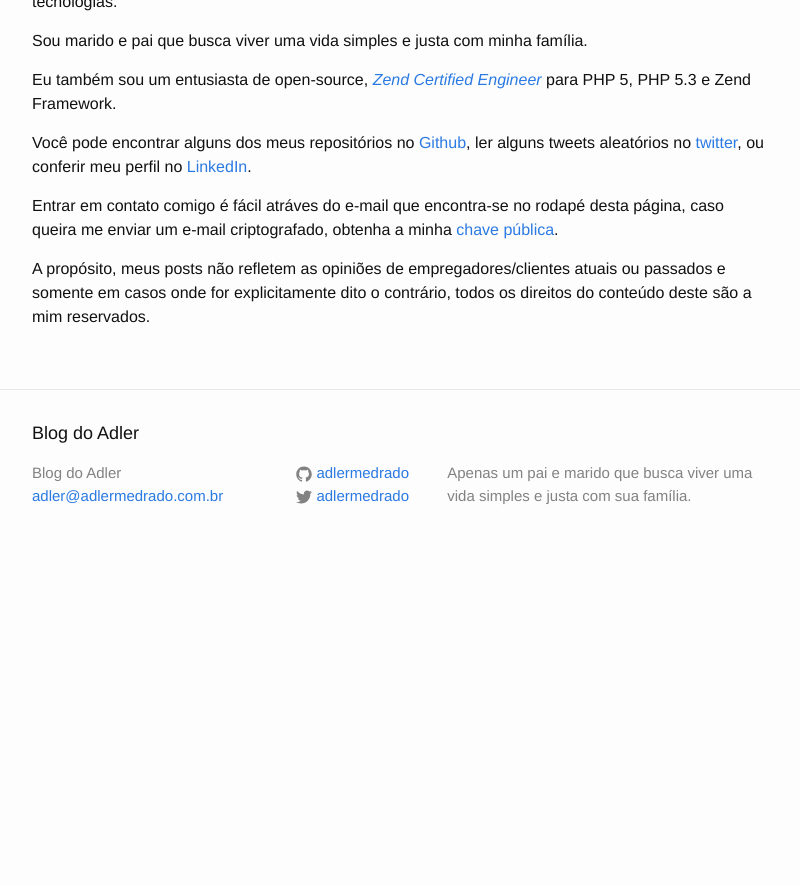
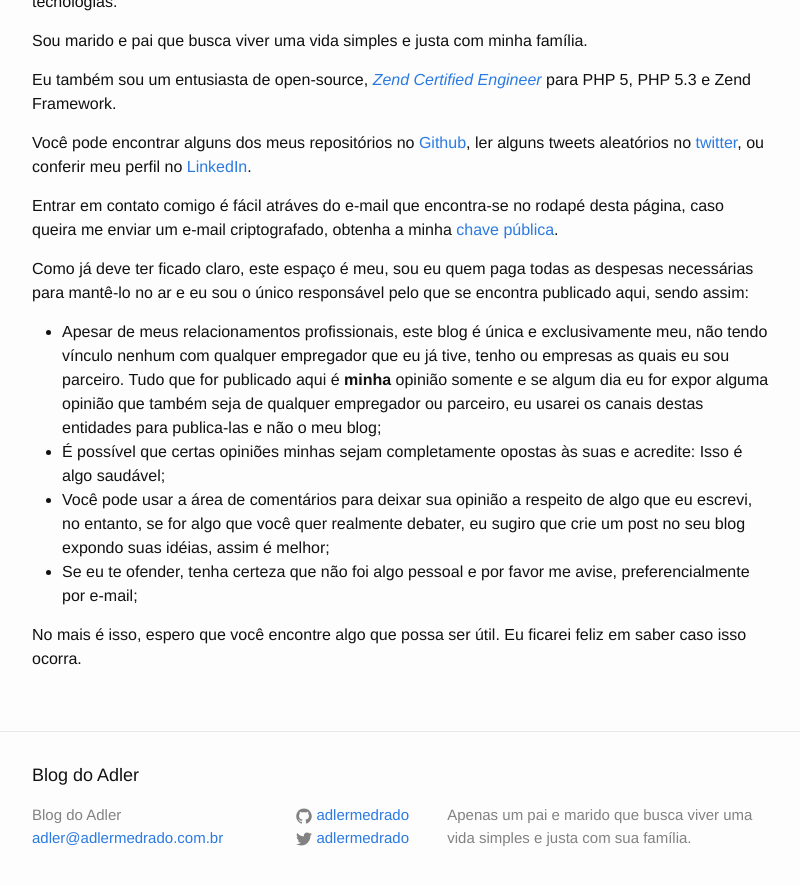
Before and after one commit to adlermedrado/adlermedrado.github.io, a Jekyll site: the page built from sobre.md, in a window 1280 px wide and 900 px high, scrolled down 805 px. Shown: the top 885 px of the window, without its empty margins (238-1038 px from the left). Built offline with Jekyll 4.4.1, drawn with Linux system fonts in a browser that asks for light colours; before the commit the page ends 1372 px from its top, so only the background shows below that.

Commit message:
Alterando texto da página "Sobre"

```diff
--- a/sobre.md
+++ b/sobre.md
@@ -27,9 +27,15 @@ Entrar em contato comigo é fácil atráves do e-mail que encontra-se no rodapé
 desta página, caso queira me enviar um e-mail criptografado, obtenha a minha
 [chave pública][5].
 
-A propósito, meus posts não refletem as opiniões de empregadores/clientes atuais
-ou passados e somente em casos onde for explicitamente dito o contrário, todos os
-direitos do conteúdo deste são a mim reservados.
+Como já deve ter ficado claro, este espaço é meu, sou eu quem paga todas as despesas necessárias para mantê-lo no ar e eu sou o único responsável pelo que se encontra publicado aqui, sendo assim:
+
+* Apesar de meus relacionamentos profissionais, este blog é única e exclusivamente meu, não tendo vínculo nenhum com qualquer empregador que eu já tive, tenho ou empresas as quais eu sou parceiro. Tudo que for publicado aqui é **minha** opinião somente e se algum dia eu for expor alguma opinião que também seja de qualquer empregador ou parceiro, eu usarei os canais destas entidades para publica-las e não o meu blog;
+* É possível que certas opiniões minhas sejam completamente opostas às suas e acredite: Isso é algo saudável;
+* Você pode usar a área de comentários para deixar sua opinião a respeito de algo que eu escrevi, no entanto, se for algo que você quer realmente debater, eu sugiro que crie um post no seu blog expondo suas idéias, assim é melhor;
+* Se eu te ofender, tenha certeza que não foi algo pessoal e por favor me avise, preferencialmente por e-mail;
+
+No mais é isso, espero que você encontre algo que possa ser útil. Eu ficarei feliz em saber caso isso ocorra.
+
 
  [1]: http://www.zend.com/en/yellow-pages/ZEND003922
  [2]: http://github.com/adlermedrado
```
